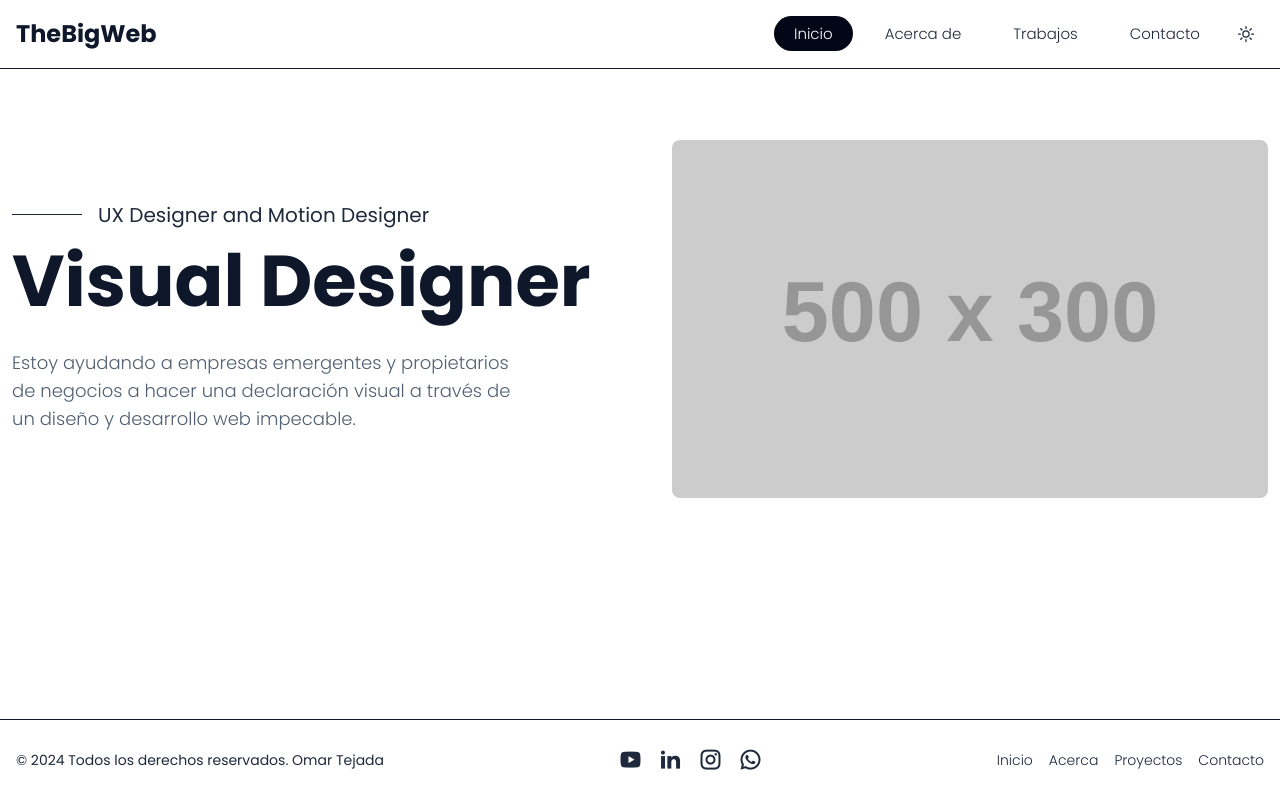
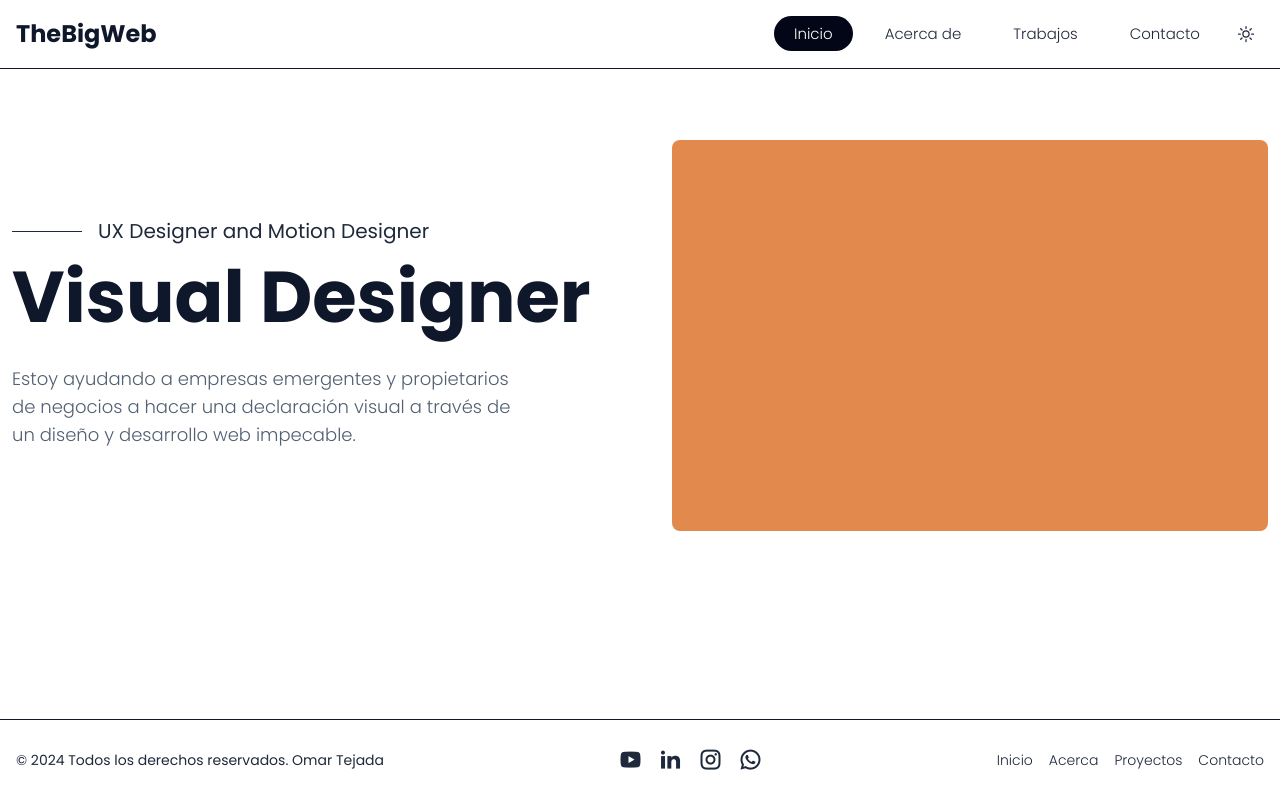
Before and after one commit to fullstackboss/thebigweb, a Vue app: page / in a window 1280 px wide. Built offline with nearby package versions, Linux system fonts and the light colour scheme.

Commit message:
Con foto cambiada

```diff
--- a/src/pages/Home.vue
+++ b/src/pages/Home.vue
@@ -18,8 +18,8 @@
         </div>
         <div>
           <img
-            src="https://placehold.co/500x300"
-            alt="Ilustración de un proceso de diseño"
+            :src="currentTheme === 'dark' ? fotoDark : fotoLight"
+            alt="Mi Foto"
             class="w-full h-auto rounded-lg"
           />
         </div>
@@ -29,5 +29,22 @@
 </template>
 
 <script setup>
-// Página de inicio simplificada
+import { ref, onMounted, onUnmounted } from 'vue'
+import { getCurrentTheme } from '../theme.js'
+import fotoLight from '../assets/fotos/foto-light.jpg'
+import fotoDark from '../assets/fotos/foto-dark.jpg'
+
+const currentTheme = ref(getCurrentTheme())
+let observer
+
+onMounted(() => {
+  observer = new MutationObserver(() => {
+    currentTheme.value = getCurrentTheme()
+  })
+  observer.observe(document.documentElement, { attributes: true, attributeFilter: ['data-theme'] })
+})
+
+onUnmounted(() => {
+  if (observer) observer.disconnect()
+})
 </script>
```
Also changed, not shown: src/assets/fotos/foto-dark.jpg (added), src/assets/fotos/foto-light.jpg (added).
